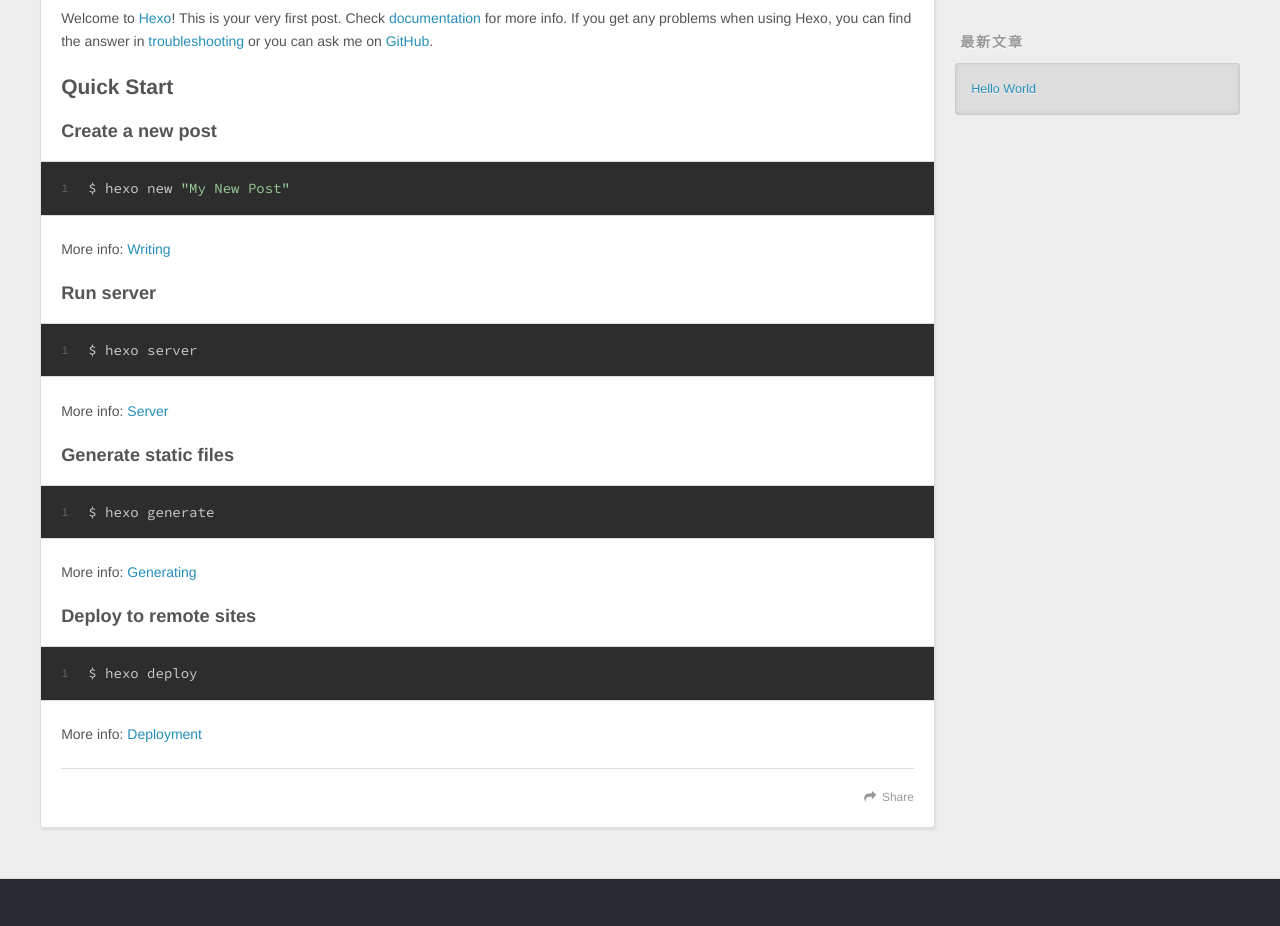
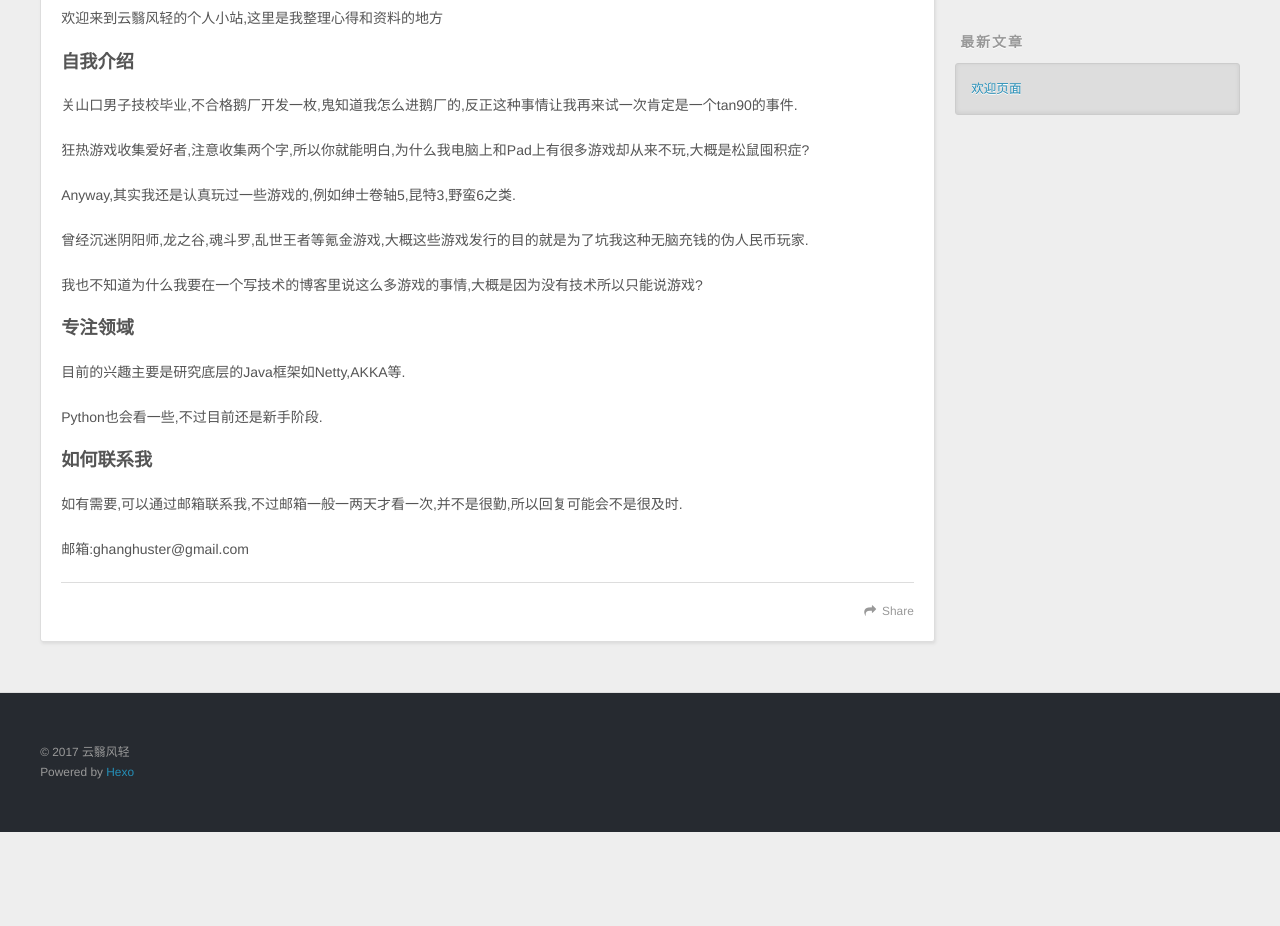
Before and after one commit to ghang/ghang.github.io, a plain HTML site: page 2017/09/16/hello-world/index.html in a window 1280 px wide. Shown: the part 446-1372 px from the top of the page. After the commit the page ends 1278 px from the top, so only its background shows below. Drawn offline with nearby package versions, Linux system fonts and the light colour scheme.

Commit message:
Site updated: 2017-09-16 12:47:50

```diff
--- a/2017/09/16/hello-world/index.html
+++ b/2017/09/16/hello-world/index.html
@@ -3,19 +3,19 @@
 <head>
   <meta charset="utf-8">
 
-  <title>Hello World | 云翳风轻的小站</title>
+  <title>欢迎页面 | 云翳风轻的小站</title>
   <meta name="viewport" content="width=device-width, initial-scale=1, maximum-scale=1">
-  <meta name="description" content="Welcome to Hexo! This is your very first post. Check documentation for more info. If you get any problems when using Hexo, you can find the answer in troubleshooting or you can ask me on GitHub. Quick">
+  <meta name="description" content="欢迎来到云翳风轻的个人小站,这里是我整理心得和资料的地方 自我介绍关山口男子技校毕业,不合格鹅厂开发一枚,鬼知道我怎么进鹅厂的,反正这种事情让我再来试一次肯定是一个tan90的事件. 狂热游戏收集爱好者,注意收集两个字,所以你就能明白,为什么我电脑上和Pad上有很多游戏却从来不玩,大概是松鼠囤积症? Anyway,其实我还是认真玩过一些游戏的,例如绅士卷轴5,昆特3,野蛮6之类. 曾经沉迷阴阳师,">
 <meta property="og:type" content="article">
-<meta property="og:title" content="Hello World">
+<meta property="og:title" content="欢迎页面">
 <meta property="og:url" content="https://ghang.github.io/2017/09/16/hello-world/index.html">
 <meta property="og:site_name" content="云翳风轻的小站">
-<meta property="og:description" content="Welcome to Hexo! This is your very first post. Check documentation for more info. If you get any problems when using Hexo, you can find the answer in troubleshooting or you can ask me on GitHub. Quick">
+<meta property="og:description" content="欢迎来到云翳风轻的个人小站,这里是我整理心得和资料的地方 自我介绍关山口男子技校毕业,不合格鹅厂开发一枚,鬼知道我怎么进鹅厂的,反正这种事情让我再来试一次肯定是一个tan90的事件. 狂热游戏收集爱好者,注意收集两个字,所以你就能明白,为什么我电脑上和Pad上有很多游戏却从来不玩,大概是松鼠囤积症? Anyway,其实我还是认真玩过一些游戏的,例如绅士卷轴5,昆特3,野蛮6之类. 曾经沉迷阴阳师,">
 <meta property="og:locale" content="zh-CN">
-<meta property="og:updated_time" content="2017-09-16T03:25:14.994Z">
+<meta property="og:updated_time" content="2017-09-16T04:47:30.799Z">
 <meta name="twitter:card" content="summary">
-<meta name="twitter:title" content="Hello World">
-<meta name="twitter:description" content="Welcome to Hexo! This is your very first post. Check documentation for more info. If you get any problems when using Hexo, you can find the answer in troubleshooting or you can ask me on GitHub. Quick">
+<meta name="twitter:title" content="欢迎页面">
+<meta name="twitter:description" content="欢迎来到云翳风轻的个人小站,这里是我整理心得和资料的地方 自我介绍关山口男子技校毕业,不合格鹅厂开发一枚,鬼知道我怎么进鹅厂的,反正这种事情让我再来试一次肯定是一个tan90的事件. 狂热游戏收集爱好者,注意收集两个字,所以你就能明白,为什么我电脑上和Pad上有很多游戏却从来不玩,大概是松鼠囤积症? Anyway,其实我还是认真玩过一些游戏的,例如绅士卷轴5,昆特3,野蛮6之类. 曾经沉迷阴阳师,">
 
     <link rel="alternate" href="/atom.xml" title="云翳风轻的小站" type="application/atom+xml">
 
@@ -82,7 +82,7 @@
 
 
     <h1 class="article-title" itemprop="name">
-      Hello World
+      欢迎页面
     </h1>
 
 
@@ -90,20 +90,21 @@
 
     <div class="article-entry" itemprop="articleBody">
 
-        <p>Welcome to <a href="https://hexo.io/" target="_blank" rel="external">Hexo</a>! This is your very first post. Check <a href="https://hexo.io/docs/" target="_blank" rel="external">documentation</a> for more info. If you get any problems when using Hexo, you can find the answer in <a href="https://hexo.io/docs/troubleshooting.html" target="_blank" rel="external">troubleshooting</a> or you can ask me on <a href="https://github.com/hexojs/hexo/issues" target="_blank" rel="external">GitHub</a>.</p>
-<h2 id="Quick-Start"><a href="#Quick-Start" class="headerlink" title="Quick Start"></a>Quick Start</h2><h3 id="Create-a-new-post"><a href="#Create-a-new-post" class="headerlink" title="Create a new post"></a>Create a new post</h3><figure class="highlight bash"><table><tr><td class="gutter"><pre><div class="line">1</div></pre></td><td class="code"><pre><div class="line">$ hexo new <span class="string">"My New Post"</span></div></pre></td></tr></table></figure>
-<p>More info: <a href="https://hexo.io/docs/writing.html" target="_blank" rel="external">Writing</a></p>
-<h3 id="Run-server"><a href="#Run-server" class="headerlink" title="Run server"></a>Run server</h3><figure class="highlight bash"><table><tr><td class="gutter"><pre><div class="line">1</div></pre></td><td class="code"><pre><div class="line">$ hexo server</div></pre></td></tr></table></figure>
-<p>More info: <a href="https://hexo.io/docs/server.html" target="_blank" rel="external">Server</a></p>
-<h3 id="Generate-static-files"><a href="#Generate-static-files" class="headerlink" title="Generate static files"></a>Generate static files</h3><figure class="highlight bash"><table><tr><td class="gutter"><pre><div class="line">1</div></pre></td><td class="code"><pre><div class="line">$ hexo generate</div></pre></td></tr></table></figure>
-<p>More info: <a href="https://hexo.io/docs/generating.html" target="_blank" rel="external">Generating</a></p>
-<h3 id="Deploy-to-remote-sites"><a href="#Deploy-to-remote-sites" class="headerlink" title="Deploy to remote sites"></a>Deploy to remote sites</h3><figure class="highlight bash"><table><tr><td class="gutter"><pre><div class="line">1</div></pre></td><td class="code"><pre><div class="line">$ hexo deploy</div></pre></td></tr></table></figure>
-<p>More info: <a href="https://hexo.io/docs/deployment.html" target="_blank" rel="external">Deployment</a></p>
+        <p>欢迎来到云翳风轻的个人小站,这里是我整理心得和资料的地方</p>
+<h3 id="自我介绍"><a href="#自我介绍" class="headerlink" title="自我介绍"></a>自我介绍</h3><p>关山口男子技校毕业,不合格鹅厂开发一枚,鬼知道我怎么进鹅厂的,反正这种事情让我再来试一次肯定是一个tan90的事件.</p>
+<p>狂热游戏收集爱好者,注意收集两个字,所以你就能明白,为什么我电脑上和Pad上有很多游戏却从来不玩,大概是松鼠囤积症?</p>
+<p>Anyway,其实我还是认真玩过一些游戏的,例如绅士卷轴5,昆特3,野蛮6之类.</p>
+<p>曾经沉迷阴阳师,龙之谷,魂斗罗,乱世王者等氪金游戏,大概这些游戏发行的目的就是为了坑我这种无脑充钱的伪人民币玩家.</p>
+<p>我也不知道为什么我要在一个写技术的博客里说这么多游戏的事情,大概是因为没有技术所以只能说游戏?</p>
+<h3 id="专注领域"><a href="#专注领域" class="headerlink" title="专注领域"></a>专注领域</h3><p>目前的兴趣主要是研究底层的Java框架如Netty,AKKA等.</p>
+<p>Python也会看一些,不过目前还是新手阶段.</p>
+<h3 id="如何联系我"><a href="#如何联系我" class="headerlink" title="如何联系我"></a>如何联系我</h3><p>如有需要,可以通过邮箱联系我,不过邮箱一般一两天才看一次,并不是很勤,所以回复可能会不是很及时.</p>
+<p>邮箱:ghanghuster@gmail.com</p>
 
 
     </div>
     <footer class="article-footer">
-      <a data-url="https://ghang.github.io/2017/09/16/hello-world/" data-id="cj7mspved0000ocfisg7gpbn5" class="article-share-link">Share</a>
+      <a data-url="https://ghang.github.io/2017/09/16/hello-world/" data-id="cj7mu0loj0000x0fiwuaihm5k" class="article-share-link">Share</a>
 
 
     </footer>
@@ -142,7 +143,7 @@
       <ul>
 
           <li>
-            <a href="/2017/09/16/hello-world/">Hello World</a>
+            <a href="/2017/09/16/hello-world/">欢迎页面</a>
           </li>
 
       </ul>
```
Also changed, not shown: archives/2017/09/index.html (+2 -2 lines), archives/2017/index.html (+2 -2 lines), archives/index.html (+2 -2 lines), index.html (+13 -12 lines).
